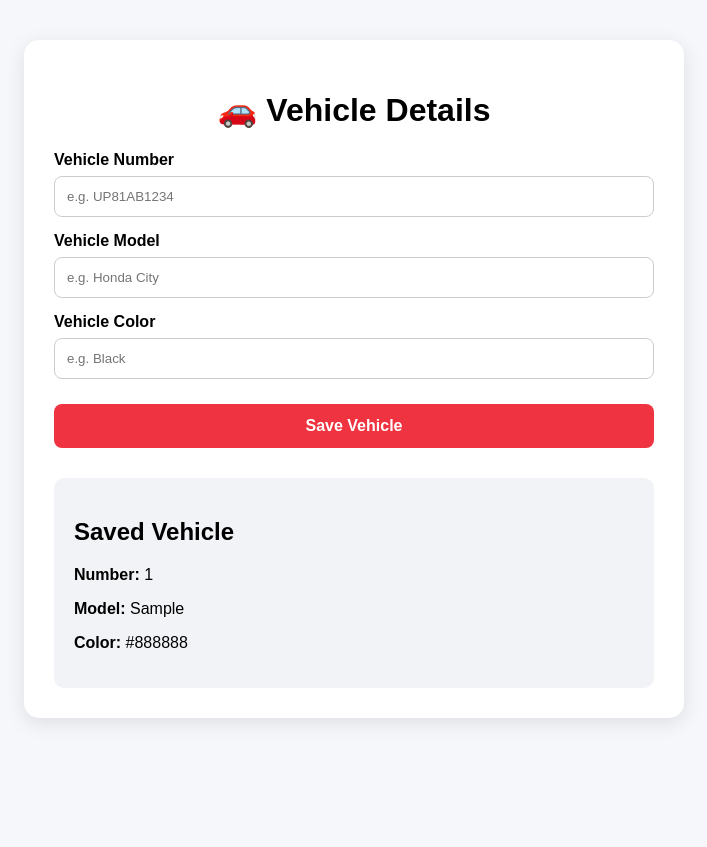
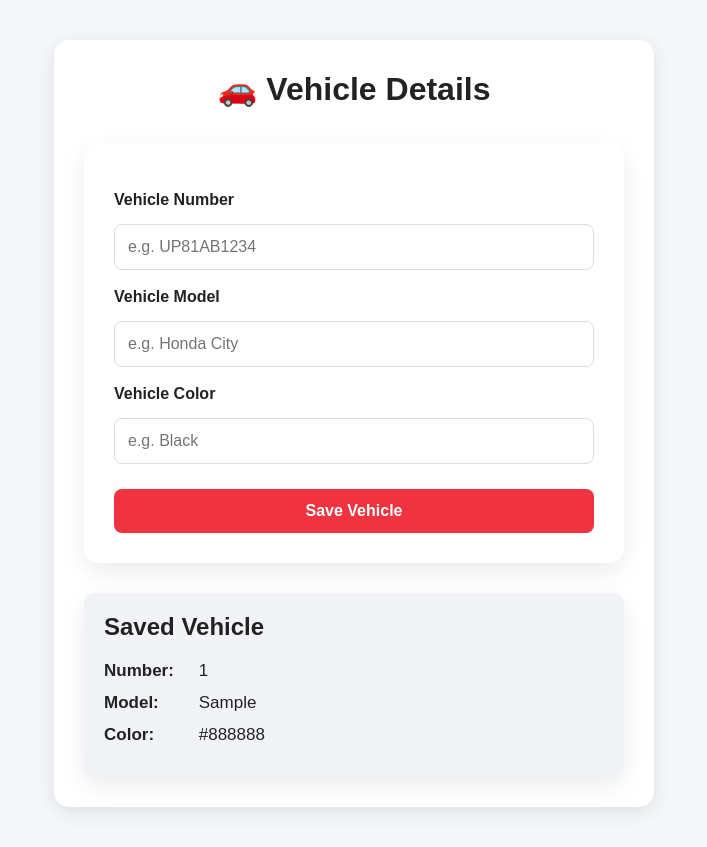
Before and after one commit to mohdfaisal20060786-afk/SafeRide, a Flask app: page /vehicle in a window 1280 px wide. Shown: the whole page, without its empty margins (286-993 px from the left). Before the commit the page ends 723 px from the top, so only its background shows below. Run offline with Flask 3, Linux system fonts and the light colour scheme; the visitor is signed in with stand-in values (Sample User, id 1); a database or web service that is not in the repository returns one stand-in record (values such as "Sample title"); some libraries are stand-ins or nearby versions.

Commit message:
Add vehicle page CSS

```diff
--- /dev/null
+++ b/static/css/vehicle.css
@@ -0,0 +1,117 @@
+* {
+    box-sizing: border-box;
+    margin: 0;
+    padding: 0;
+}
+
+body {
+    font-family: Arial, sans-serif;
+    background: #f5f7fb;
+    color: #222;
+}
+
+.navbar {
+    background: #ffffff;
+    padding: 20px 60px;
+    box-shadow: 0 2px 10px rgba(0, 0, 0, 0.08);
+}
+
+.logo {
+    font-size: 24px;
+    font-weight: bold;
+    color: #e63946;
+}
+
+.container {
+    max-width: 900px;
+    margin: 50px auto;
+    padding: 30px;
+}
+
+.container h1 {
+    text-align: center;
+    margin-bottom: 35px;
+    font-size: 32px;
+}
+
+form {
+    background: #ffffff;
+    padding: 30px;
+    border-radius: 15px;
+    box-shadow: 0 8px 25px rgba(0, 0, 0, 0.08);
+    margin-bottom: 30px;
+}
+
+form label {
+    display: block;
+    font-weight: bold;
+    margin-bottom: 8px;
+    margin-top: 18px;
+}
+
+form input {
+    width: 100%;
+    padding: 13px;
+    border: 1px solid #ddd;
+    border-radius: 8px;
+    font-size: 16px;
+}
+
+form input:focus {
+    outline: none;
+    border-color: #ef3340;
+}
+
+form button {
+    margin-top: 25px;
+    padding: 13px 25px;
+    border: none;
+    border-radius: 8px;
+    background: #ef3340;
+    color: white;
+    font-size: 16px;
+    font-weight: bold;
+    cursor: pointer;
+}
+
+form button:hover {
+    background: #d92d39;
+}
+
+.vehicle-box {
+    background: #ffffff;
+    padding: 30px;
+    border-radius: 15px;
+    box-shadow: 0 8px 25px rgba(0, 0, 0, 0.08);
+}
+
+.vehicle-box h2 {
+    margin-bottom: 20px;
+    color: #222;
+}
+
+.vehicle-box p {
+    margin: 12px 0;
+    font-size: 17px;
+}
+
+.vehicle-box strong {
+    display: inline-block;
+    min-width: 90px;
+}
+
+@media (max-width: 600px) {
+
+    .navbar {
+        padding: 18px 25px;
+    }
+
+    .container {
+        margin: 25px auto;
+        padding: 20px;
+    }
+
+    .container h1 {
+        font-size: 26px;
+    }
+}
--- a/templates/vehicle.html
+++ b/templates/vehicle.html
@@ -2,6 +2,7 @@
 <html lang="en">
 
 <head>
+    <link rel="stylesheet" href="{{ url_for('static', filename='css/vehicle.css') }}">
     <meta charset="UTF-8">
     <meta name="viewport" content="width=device-width, initial-scale=1.0">
 
@@ -21,7 +22,7 @@
             background: white;
             padding: 30px;
             border-radius: 15px;
-            box-shadow: 0 5px 20px rgba(0,0,0,0.1);
+            box-shadow: 0 5px 20px rgba(0, 0, 0, 0.1);
         }
 
         h1 {
@@ -74,26 +75,13 @@
         <form method="POST">
 
             <label>Vehicle Number</label>
-        <input
-            type="text"
-            name="vehicle_number"
-            placeholder="e.g. UP81AB1234"
-            required
-        >
+            <input type="text" name="vehicle_number" placeholder="e.g. UP81AB1234" required>
 
             <label>Vehicle Model</label>
-        <input
-            type="text"
-            name="vehicle_model"
-            placeholder="e.g. Honda City"
-        >
+            <input type="text" name="vehicle_model" placeholder="e.g. Honda City">
 
             <label>Vehicle Color</label>
-        <input
-            type="text"
-            name="vehicle_color"
-            placeholder="e.g. Black"
-        >
+            <input type="text" name="vehicle_color" placeholder="e.g. Black">
 
             <button type="submit">
                 Save Vehicle
@@ -129,4 +117,5 @@
     </div>
 
 </body>
+
 </html>
```
Lines whose indentation alone changed are shown as unchanged.
